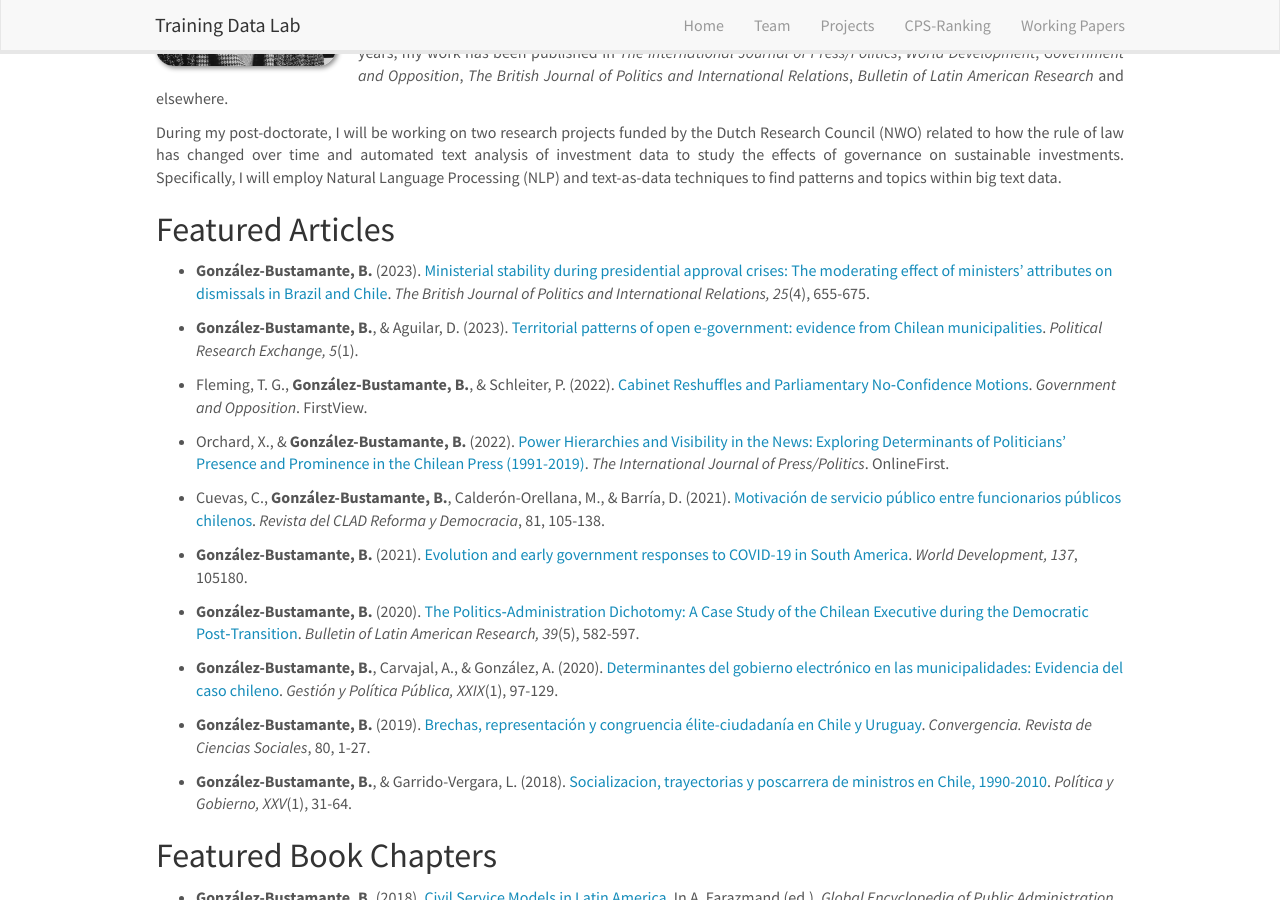
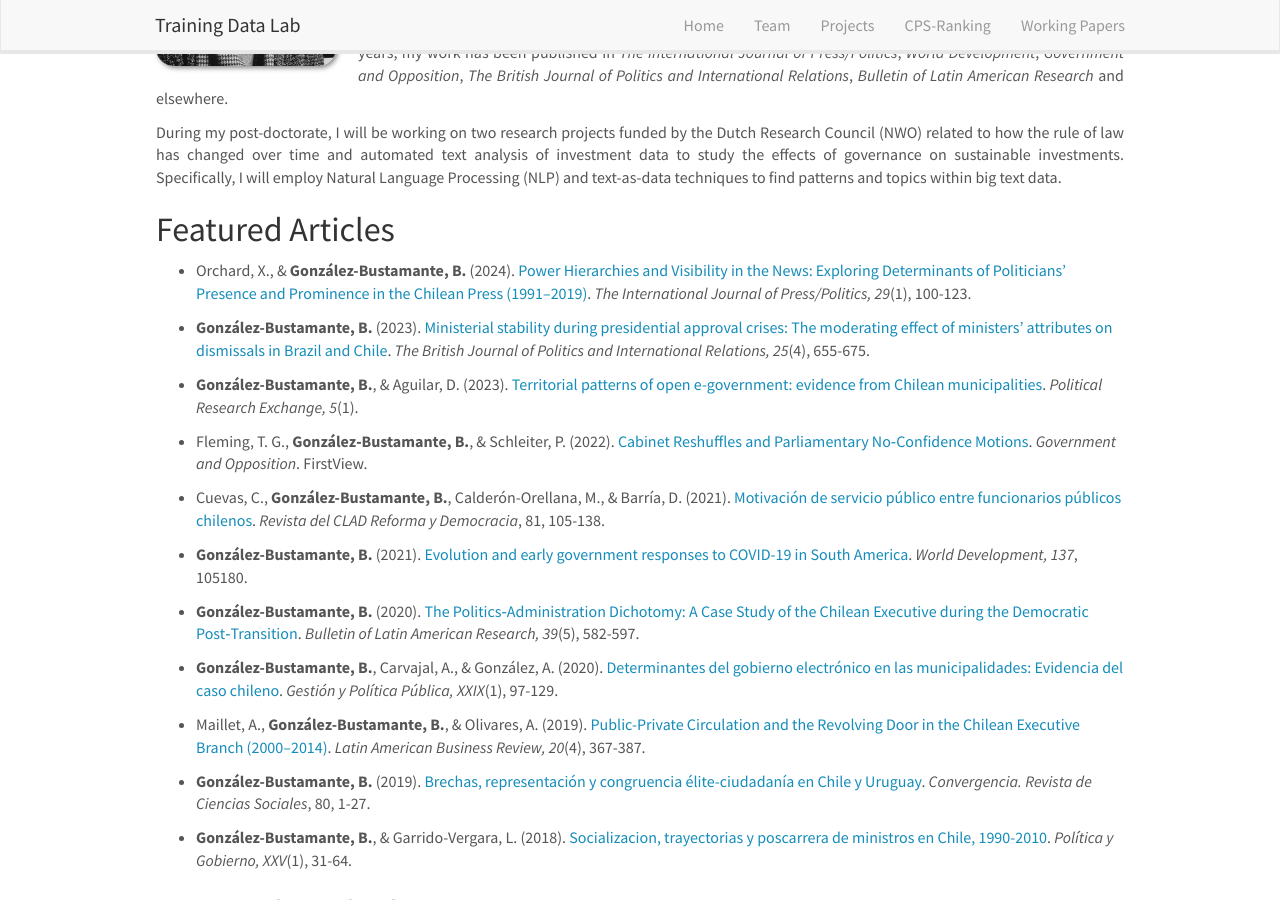
Before and after one commit to training-datalab/old-training-datalab.com, a Jekyll site: the page built from _pages/bgonzalezbustamante.md, in a window 1280 px wide and 900 px high, scrolled down 278 px. Built offline with Jekyll 4.4.1, drawn with Linux system fonts in a browser that asks for light colours; nearby versions of some CDN libraries; some of the changed text lies outside the part shown.

Commit message:
Update bgonzalezbustamante.md

```diff
--- a/_pages/bgonzalezbustamante.md
+++ b/_pages/bgonzalezbustamante.md
@@ -18,13 +18,13 @@ permalink: /team/bgonzalezbustamante/
 
 ## Featured Articles
 
+- Orchard, X., & **González-Bustamante, B.** (2024). <a href="https://doi.org/10.1177/19401612221089482" target="_blank">Power Hierarchies and Visibility in the News: Exploring Determinants of Politicians’ Presence and Prominence in the Chilean Press (1991–2019)</a>. *The International Journal of Press/Politics, 29*(1), 100-123.
+
 - **González-Bustamante, B.** (2023). <a href="https://doi.org/10.1177/13691481221124850" target="_blank">Ministerial stability during presidential approval crises: The moderating effect of ministers’ attributes on dismissals in Brazil and Chile</a>. *The British Journal of Politics and International Relations, 25*(4), 655-675.
 
 - **González-Bustamante, B.**, & Aguilar, D. (2023). <a href="https://doi.org/10.1080/2474736X.2023.2194369" target="_blank">Territorial patterns of open e-government: evidence from Chilean municipalities</a>. *Political Research Exchange, 5*(1).
 
 - Fleming, T. G., **González‑Bustamante, B.**, & Schleiter, P. (2022). <a href="https://doi.org/10.1017/gov.2022.23" target="_blank">Cabinet Reshuffles and Parliamentary No‑Confidence Motions</a>. *Government and Opposition*. FirstView.
-
-- Orchard, X., & **González-Bustamante, B.** (2022). <a href="https://doi.org/10.1177/19401612221089482" target="_blank">Power Hierarchies and Visibility in the News: Exploring Determinants of Politicians’ Presence and Prominence in the Chilean Press (1991-2019)</a>. *The International Journal of Press/Politics*. OnlineFirst.
 
 - Cuevas, C., **González-Bustamante, B.**, Calderón-Orellana, M., & Barría, D. (2021). <a href="https://doi.org/10.31235/osf.io/p963q" target="_blank">Motivación de servicio público entre funcionarios públicos chilenos</a>. *Revista del CLAD Reforma y Democracia*, 81, 105-138.
 
@@ -33,6 +33,8 @@ permalink: /team/bgonzalezbustamante/
 - **González-Bustamante, B.** (2020). <a href="https://doi.org/10.1111/blar.13044" target="_blank">The Politics‐Administration Dichotomy: A Case Study of the Chilean Executive during the Democratic Post‐Transition</a>. *Bulletin of Latin American Research, 39*(5), 582-597.
 
 - **González-Bustamante, B.**, Carvajal, A., & González, A. (2020). <a href="http://dx.doi.org/10.29265/gypp.v29i1.658" target="_blank">Determinantes del gobierno electrónico en las municipalidades: Evidencia del caso chileno</a>. *Gestión y Política Pública, XXIX*(1), 97-129.
+
+- Maillet, A., **González-Bustamante, B.**, & Olivares, A. (2019). <a href="https://doi.org/10.1080/10978526.2019.1652099" target="_blank">Public-Private Circulation and the Revolving Door in the Chilean Executive Branch (2000–2014)</a>. *Latin American Business Review, 20*(4), 367-387.
 
 - **González-Bustamante, B.** (2019). <a href="https://doi.org/10.29101/crcs.v26i80.11097" target="_blank">Brechas, representación y congruencia élite-ciudadanía en Chile y Uruguay</a>. *Convergencia. Revista de Ciencias Sociales*, 80, 1-27.
 
@@ -120,7 +120,7 @@ permalink: /team/bgonzalezbustamante/
 
 - **González-Bustamante, B.** (2013). <a href="https://doi.org/10.5354/0716-1077.2013.27436" target="_blank">Factores de acceso y permanencia de la élite política gubernamental en Chile (1990-2010)</a>. *Política, Revista de Ciencia Política, 51*(1), 119-153.
 
-- **González-Bustamante, B.**, & Henríquez, G. (2012). <a href="https://www.researchgate.net/publication/260517478_Campanas_digitales_Branding_o_participacion_politica_El_rol_de_las_redes_sociales_en_la_ultima_campana_presidencial_chilena" target="_blank">Campañas digitales: ¿Branding o participación política?</a>. *Más Poder Local*, 12, 32-39.
+- **González-Bustamante, B.**, & Henríquez, G. (2012). <a href="https://www.researchgate.net/publication/260517478_Campanas_digitales_Branding_o_participacion_politica_El_rol_de_las_redes_sociales_en_la_ultima_campana_presidencial_chilena" target="_blank">Campañas digitales: ¿Branding o participación política?</a> *Más Poder Local*, 12, 32-39.
 
 ### Contact Information
 
```
Also changed, not shown: other parts of _pages/bgonzalezbustamante.md (+0 -2 lines).
